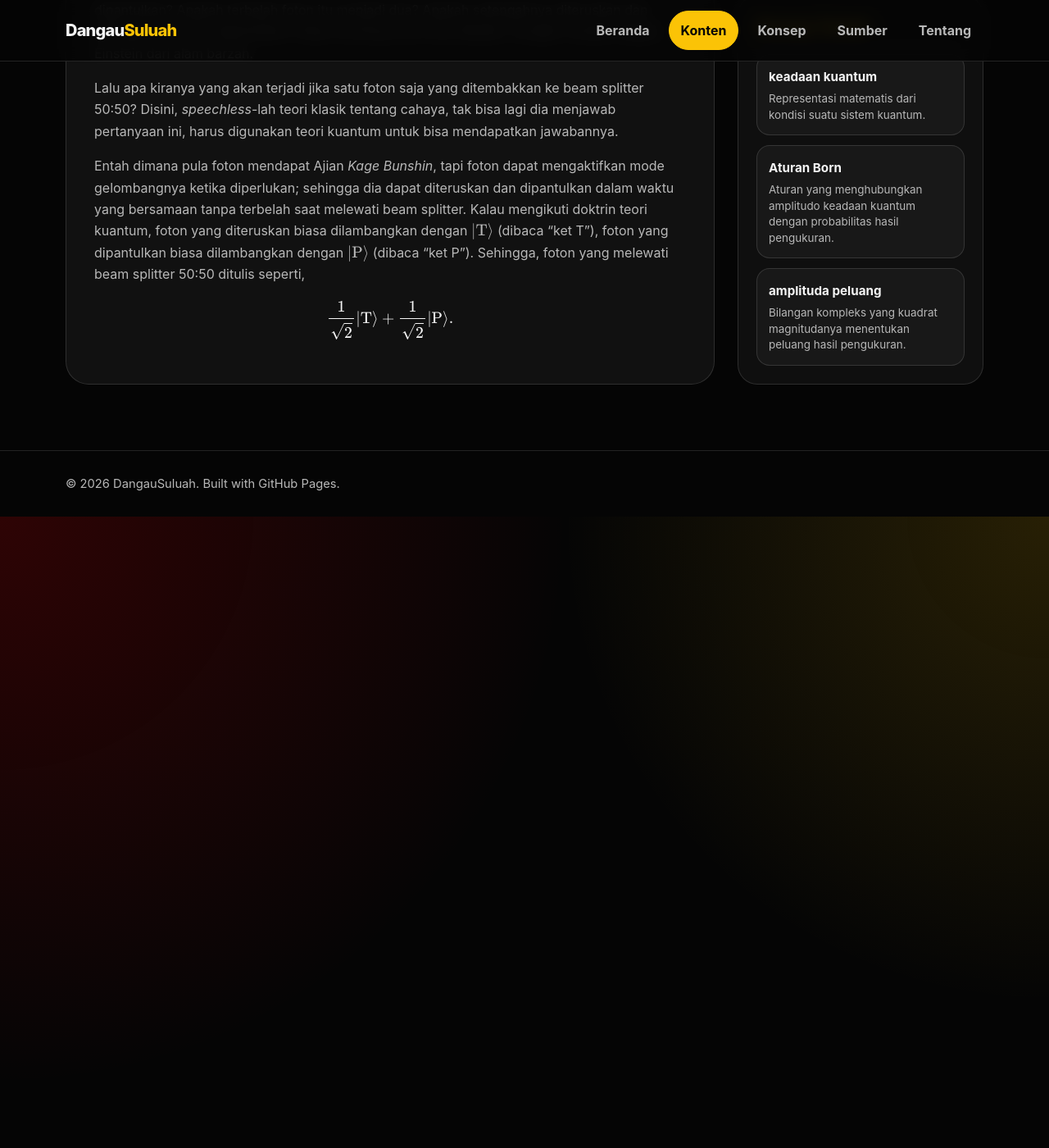
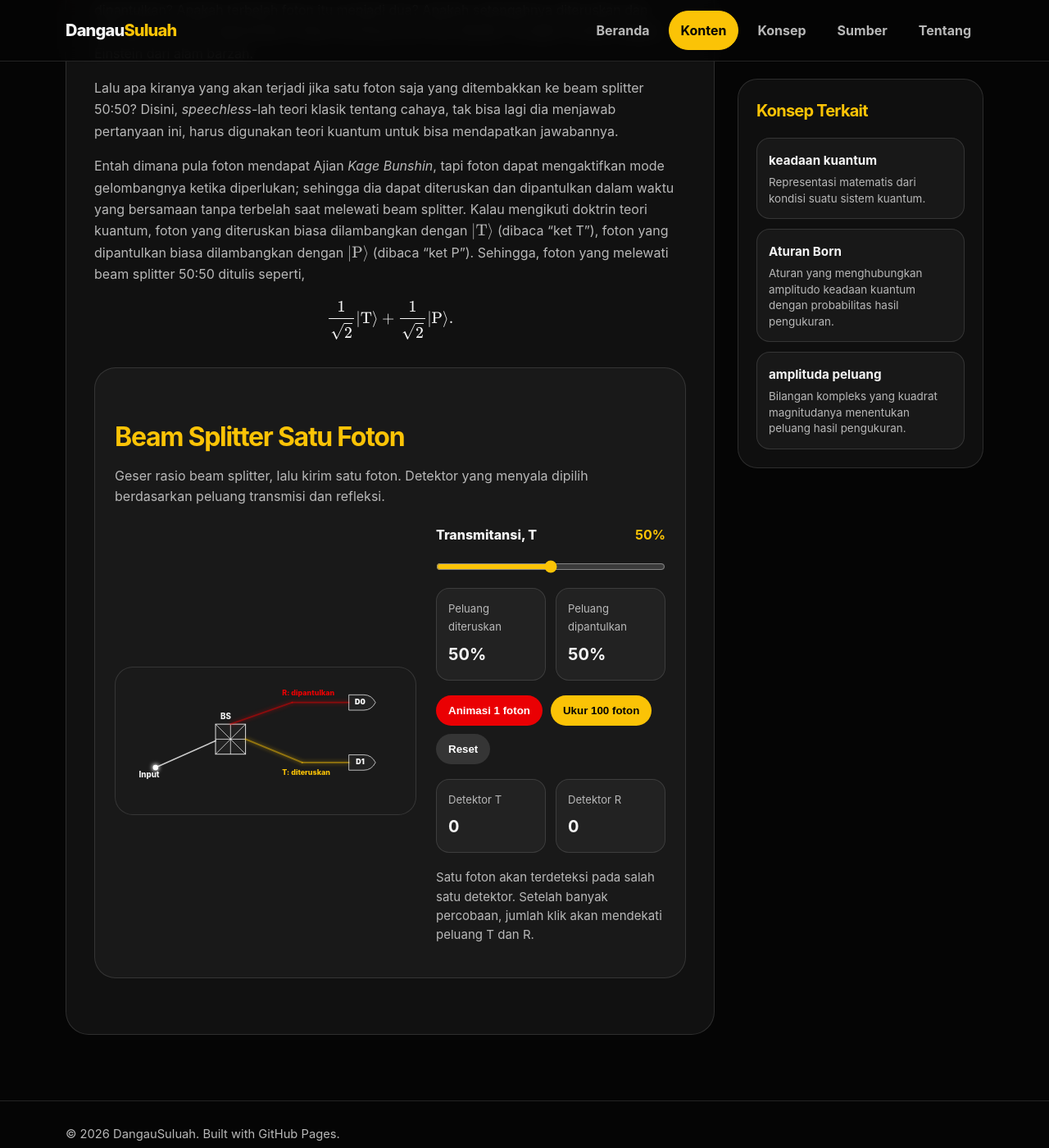
Before and after one commit to dangausuluah/dangausuluah.github.io, a Jekyll site: the page built from _contents/tentang-foton.md, in a window 1280 px wide and 1400 px high, scrolled down 883 px. Shown: the whole window at 82% size. Built offline with Jekyll 4.4.1, drawn with Linux system fonts in a browser that asks for light colours.

Commit message:
Update tentang-foton.md

```diff
--- a/_contents/tentang-foton.md
+++ b/_contents/tentang-foton.md
@@ -49,3 +49,5 @@ Kalau mengikuti doktrin teori kuantum, foton yang diteruskan biasa dilambangkan
 $$
 \frac{1}{\sqrt{2}} |\mathrm{T}\rangle + \frac{1}{\sqrt{2}} |\mathrm{P}\rangle.
 $$
+
+{% include single-beam-splitter-demo.html %}
```
